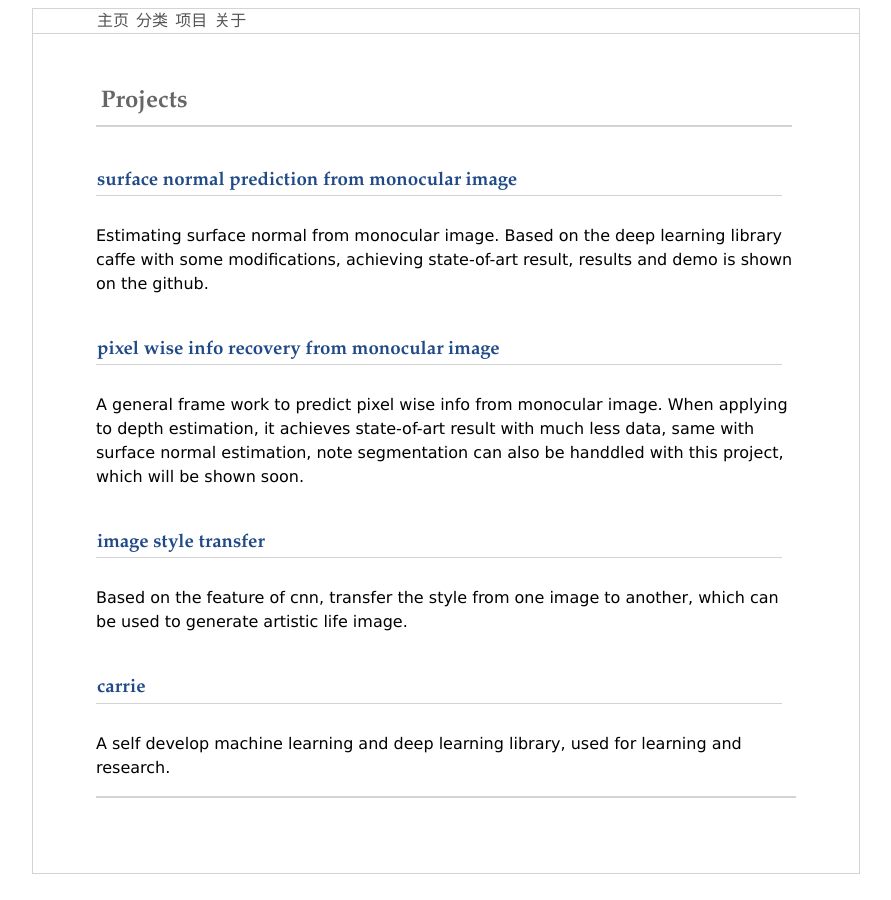
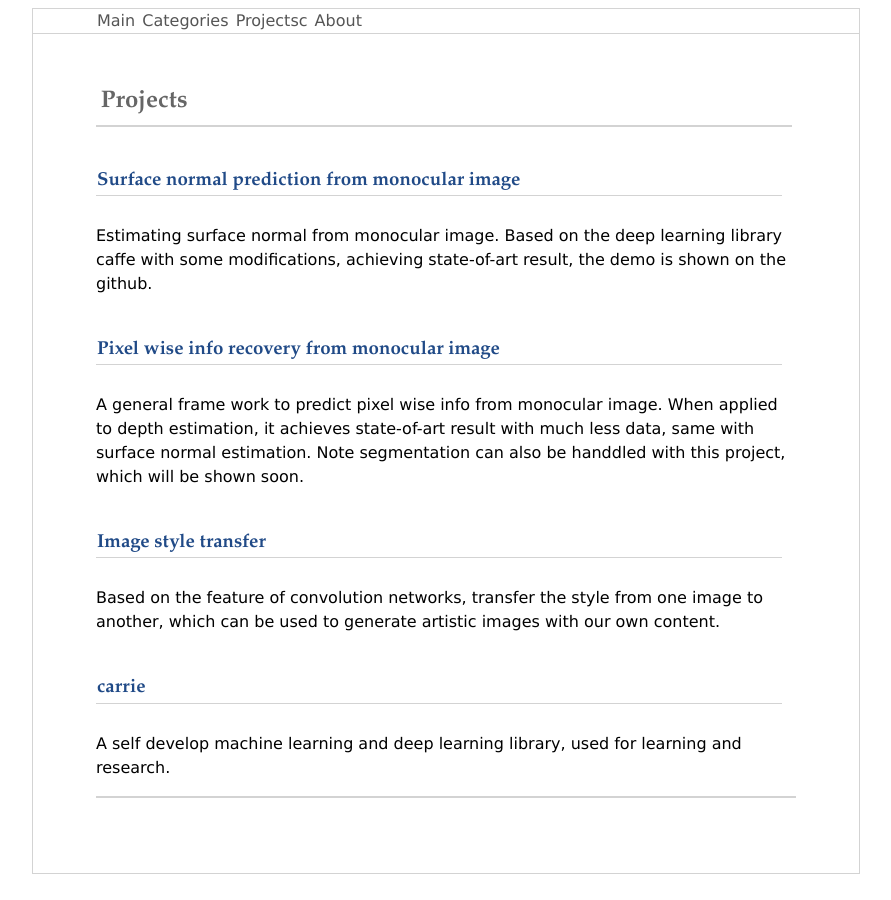
Before and after one commit to JiangQH/JiangQH.github.io, a Jekyll site: the page built from pages/projects.md, in a window 1280 px wide. Shown: the whole page, without its empty margins (194-1085 px from the left). Built offline with Jekyll 4.4.1, drawn with Linux system fonts in a browser that asks for light colours; comment, search, counter and statistics services are not loaded.

Commit message:
change some error

```diff
--- a/_includes/navigation.html
+++ b/_includes/navigation.html
@@ -1,8 +1,8 @@
 <div class="nav">
     <div class="nav_nav">
-        <a class="nav_a1" href="{{ site.url }}/">主页</a>
-	<a class="nav_a1" href="{{ site.url }}/categories/">分类</a>
-	<a class="nav_a1" href="{{ site.url }}/project/">项目</a>
-        <a class="nav_a1" href="{{ site.url }}/about/">关于</a>
+        <a class="nav_a1" href="{{ site.url }}/">Main</a>
+	<a class="nav_a1" href="{{ site.url }}/categories/">Categories</a>
+	<a class="nav_a1" href="{{ site.url }}/project/">Projectsc</a>
+        <a class="nav_a1" href="{{ site.url }}/about/">About</a>
     </div>
 </div>
--- a/pages/projects.md
+++ b/pages/projects.md
@@ -6,17 +6,17 @@ keywords: project
 permalink: /project/
 ---
 
-### [surface normal prediction from monocular image](https://github.com/JiangQH/surface_normal_prediction_use_DL)
+### [Surface normal prediction from monocular image](https://github.com/JiangQH/surface_normal_prediction_use_DL)
 Estimating surface normal from monocular image. Based on the deep learning library caffe with some modifications,
-achieving state-of-art result, results and demo is shown on the github.
+achieving state-of-art result, the demo is shown on the github.
 
 
-### [pixel wise info recovery from monocular image](https://github.com/JiangQH/DL_for_pixel-wise_classification)
-A general frame work to predict pixel wise info from monocular image. When applying to depth estimation, it achieves state-of-art result with much less data, same with surface normal estimation, note segmentation can also be handdled with this project, which will be shown soon.
+### [Pixel wise info recovery from monocular image](https://github.com/JiangQH/DL_for_pixel-wise_classification)
+A general frame work to predict pixel wise info from monocular image. When applied to depth estimation, it achieves state-of-art result with much less data, same with surface normal estimation. Note segmentation can also be handdled with this project, which will be shown soon.
 
 
-### [image style transfer](https://github.com/JiangQH/style_transfer)
-Based on the feature of cnn, transfer the style from one image to another, which can be used to generate artistic life image.
+### [Image style transfer](https://github.com/JiangQH/style_transfer)
+Based on the feature of convolution networks, transfer the style from one image to another, which can be used to generate artistic images with our own content.
 
 
 ### [carrie](https://github.com/JiangQH/carrie)
```
